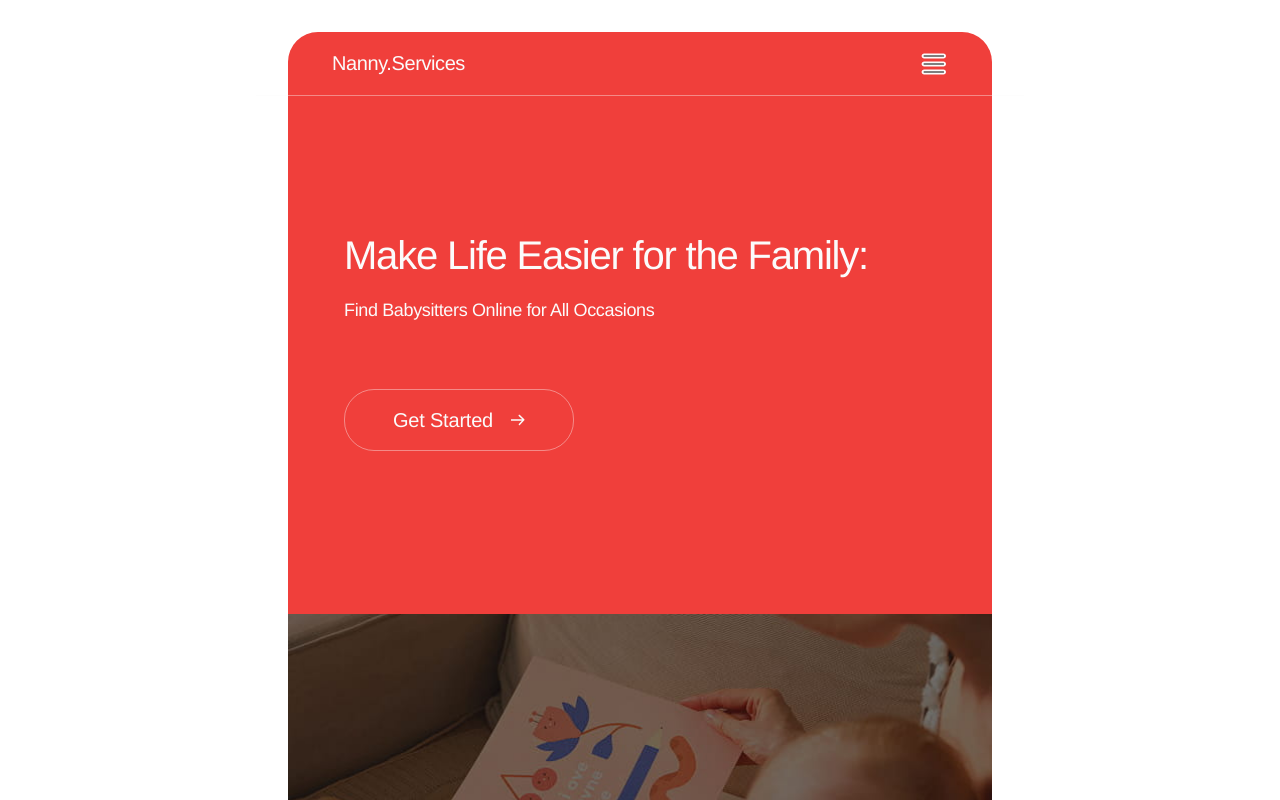
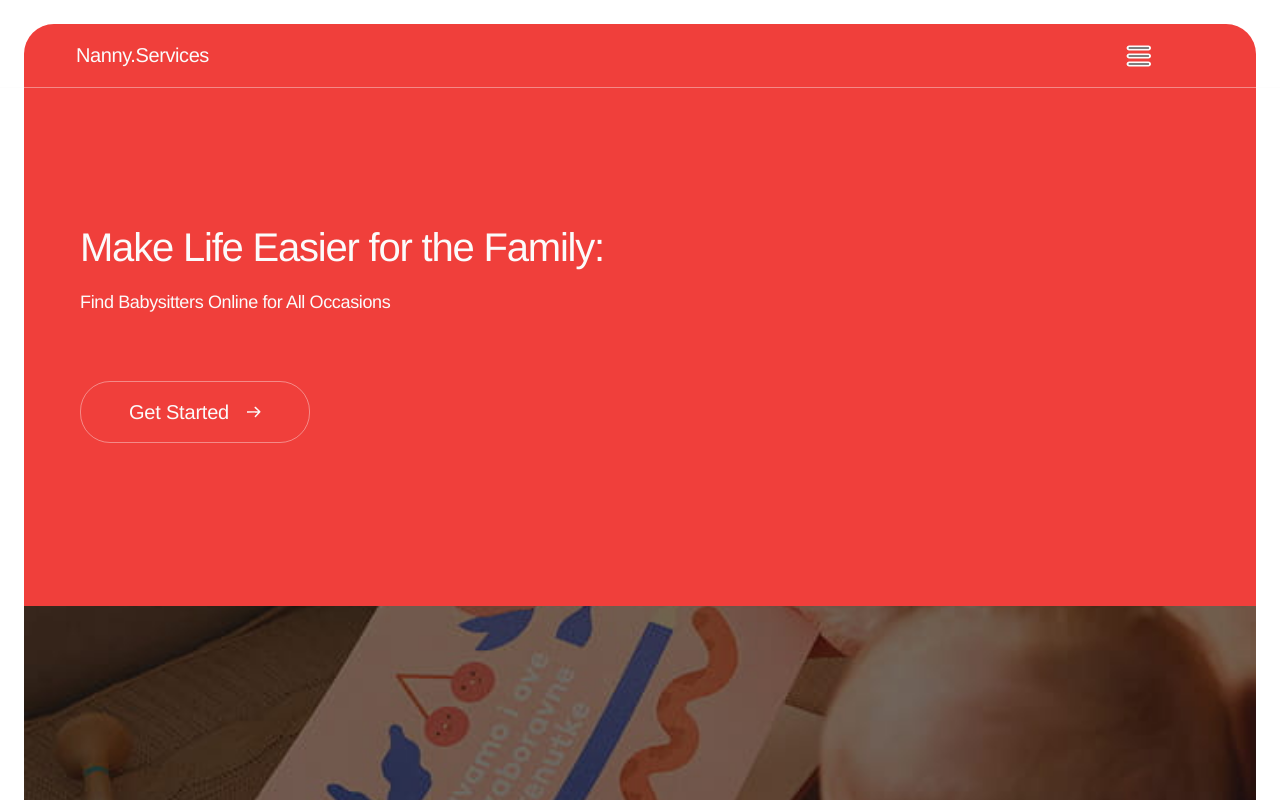
Before and after one commit to LiliiaDud/nannies-services-app, a React (Vite) app: page / in a window 1280 px wide. Shown: the top 800 px of the page. Built offline with nearby package versions, Linux system fonts and the light colour scheme; no server answers.

Commit message:
fix: adjust layout wrappers and container styles for Home and inner pages

```diff
--- a/src/app/App.module.css
+++ b/src/app/App.module.css
@@ -1,27 +1,37 @@
+.app_wrapper {
+  width: 100%;
+  min-height: 100vh;
+  box-sizing: border-box;
+}
+
 @media screen and (min-width: 320px) {
   .app_container {
     width: 100%;
-    padding: 32px;
+    padding: 20px 16px;
     margin: 0 auto;
-    position: relative;
-    z-index: 1;
+    box-sizing: border-box;
   }
 }
 
-@media screen and (min-width: 768px) {
+@media screen and (min-width: 768px) and (max-width: 1439px) {
   .app_container {
     max-width: 768px;
     padding: 32px;
-    position: relative;
-    z-index: 1;
   }
 }
 
 @media screen and (min-width: 1440px) {
   .app_container {
     max-width: 1440px;
-    padding: 32px;
-    position: relative;
-    z-index: 1;
+    padding: 32px 96px;
   }
 }
+
+.home {
+  max-width: 1440px;
+  margin: 0 auto;
+  box-sizing: border-box;
+  border-radius: 30px;
+  padding: 24px;
+  overflow: hidden;
+}
--- a/src/app/App.tsx
+++ b/src/app/App.tsx
@@ -1,5 +1,4 @@
 import { Routes, Route, useLocation } from 'react-router-dom';
-
 import css from './App.module.css';
 import { useModal } from '../components/ModalContext/UseModal';
 import { useState } from 'react';
@@ -9,7 +8,6 @@ import Header from '../components/Header/Header';
 import Home from '../pages/Home/Home.tsx';
 import Nannies from '../pages/Nannies/Nannies';
 import Favorites from '../pages/Favorites/Favorites';
-
 import Modal from '../components/Modal/Modal';
 
 function App() {
@@ -21,6 +19,7 @@ function App() {
   const [userName, setUserName] = useState<string>(localStorage.getItem('userName') || '');
 
   const location = useLocation();
+  const isHome = location.pathname === '/';
 
   const { isModalOpen, modalContent, closeModal } = useModal();
 
@@ -37,6 +36,7 @@ function App() {
   const handleLogOut = async () => {
     try {
       await logoutUser();
+      localStorage.removeItem('favorites');
       setIsAuth(false);
       setUserName('');
     } catch (error) {
@@ -45,8 +45,12 @@ function App() {
   };
 
   return (
-    <div className={`${css.app_container} ${location.pathname === '/' ? css.home : ''}`}>
+    <div className={css.app_wrapper}>
       {isModalOpen && modalContent && <Modal onClose={closeModal}>{modalContent}</Modal>}
+      <ToastContainer position="top-right" autoClose={3000} />
+
+      {isHome ? (
+        <div className={`${css.app_container} ${css.home}`}>
           <Header
             isAuth={isAuth}
             userName={userName}
@@ -54,11 +58,23 @@ function App() {
             setIsAuth={setIsAuth}
             setUserName={setUserName}
           />
-
-      <ToastContainer position="top-right" autoClose={3000} />
-
+          <main>
             <Routes>
               <Route path="/" element={<Home />} />
+            </Routes>
+          </main>
+        </div>
+      ) : (
+        <>
+          <Header
+            isAuth={isAuth}
+            userName={userName}
+            onLogOut={handleLogOut}
+            setIsAuth={setIsAuth}
+            setUserName={setUserName}
+          />
+          <main className={css.app_container}>
+            <Routes>
               <Route
                 path="/nannies"
                 element={
@@ -68,10 +84,17 @@ function App() {
               <Route
                 path="/favorites"
                 element={
-            <Favorites favorites={favorites} toggleFavorite={toggleFavorite} isAuth={isAuth} />
+                  <Favorites
+                    favorites={favorites}
+                    toggleFavorite={toggleFavorite}
+                    isAuth={isAuth}
+                  />
                 }
               />
             </Routes>
+          </main>
+        </>
+      )}
     </div>
   );
 }
```
Lines whose indentation alone changed are shown as unchanged.
